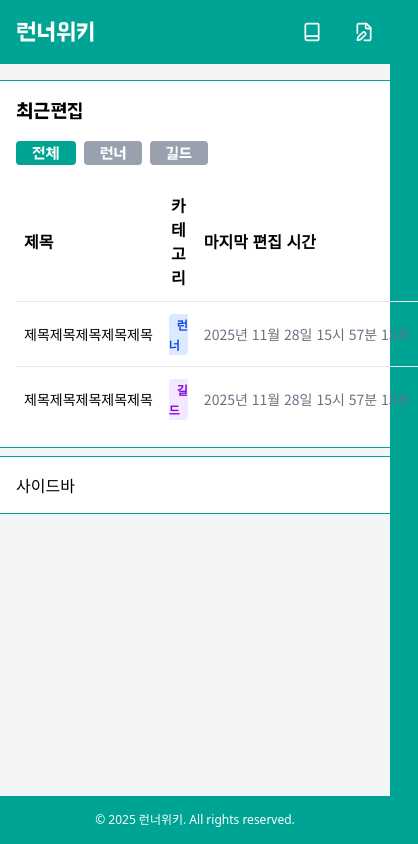
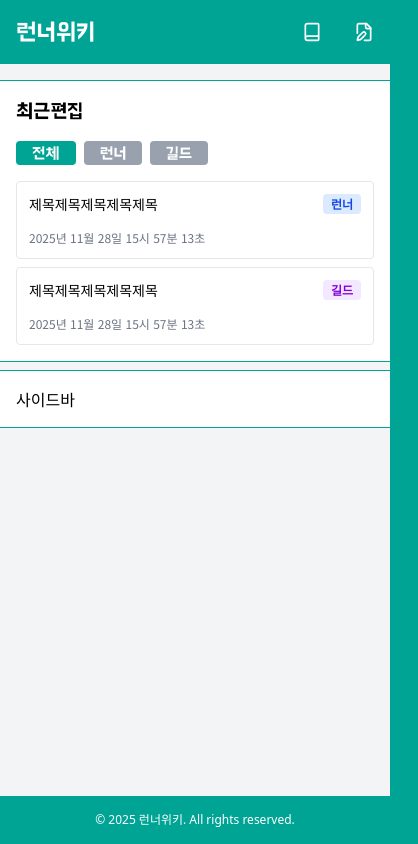
Before and after one commit to openmpy/runner-wiki, a Next.js app in the folder client/: page /document in a window 390 px wide. Shown: the whole page, 418 px wide, since content can reach past the window. Built offline with nearby package versions, Linux system fonts and the light colour scheme.

Commit message:
feat: 문서 페이지 테이블 레이아웃 개선 및 모바일 뷰 추가
- 데스크탑 뷰에서 테이블 헤더 및 셀 패딩을 조정하여 가독성 향상
- 모바일 뷰를 위한 카드 스타일 레이아웃 추가
- 각 항목에 대한 편집 시간 표시 형식 통일

```diff
--- a/client/app/document/page.tsx
+++ b/client/app/document/page.tsx
@@ -17,17 +17,18 @@ export default function DocumentPage() {
       </div>
 
       {/* 데스크탑 */}
+      <div className="hidden lg:block">
         <table className="min-w-full divide-y divide-gray-200">
           <thead>
             <tr className="font-bold">
-            <td className="px-2 py-3">제목</td>
-            <td className="px-2 py-3 w-1/6 text-center">카테고리</td>
-            <td className="px-2 py-3 w-1/3">마지막 편집 시간</td>
+              <td className="px-3 py-3">제목</td>
+              <td className="px-3 py-3 w-1/6 text-center">카테고리</td>
+              <td className="px-3 py-3 w-1/3">마지막 편집 시간</td>
             </tr>
           </thead>
           <tbody className="text-sm divide-y divide-gray-200">
             <tr className="hover:bg-gray-100 transition-colors">
-            <td className="px-2 py-3">
+              <td className="px-3 py-3">
                 <Link
                   href="/"
                   className="block hover:underline transition-colors text-sm whitespace-nowrap"
@@ -35,17 +36,17 @@ export default function DocumentPage() {
                   제목제목제목제목제목
                 </Link>
               </td>
-            <td className="px-2 py-3 text-center">
+              <td className="px-3 py-3 text-center">
                 <span className="rounded-sm bg-blue-100 text-blue-700 font-bold px-2 py-0.5 text-xs">
                   런너
                 </span>
               </td>
-            <td className="px-2 py-3 whitespace-nowrap text-gray-500 text-sm">
+              <td className="px-3 py-3 whitespace-nowrap text-gray-500 text-xs">
                 2025년 11월 28일 15시 57분 13초
               </td>
             </tr>
             <tr className="hover:bg-gray-100 transition-colors">
-            <td className="px-2 py-3 whitespace-nowrap">
+              <td className="px-3 py-3 whitespace-nowrap">
                 <Link
                   href="/"
                   className="block hover:underline transition-colors"
@@ -53,17 +54,56 @@ export default function DocumentPage() {
                   제목제목제목제목제목
                 </Link>
               </td>
-            <td className="px-2 py-3 text-center">
+              <td className="px-3 py-3 text-center">
                 <span className="rounded-sm bg-purple-100 text-purple-700 font-bold px-2 py-0.5 text-xs">
                   길드
                 </span>
               </td>
-            <td className="px-2 py-3 whitespace-nowrap text-gray-500 text-sm">
+              <td className="px-3 py-3 whitespace-nowrap text-gray-500 text-xs">
                 2025년 11월 28일 15시 57분 13초
               </td>
             </tr>
           </tbody>
         </table>
       </div>
+
+      {/* 모바일 */}
+      <div className="lg:hidden">
+        <div className="flex flex-col gap-2">
+          <div className="border border-gray-200 rounded-sm px-3 py-3 hover:bg-gray-100 transition-colors">
+            <div className="flex items-center justify-between mb-4">
+              <Link
+                href="/"
+                className="block hover:underline transition-colors text-sm"
+              >
+                제목제목제목제목제목
+              </Link>
+              <span className="rounded-sm bg-blue-100 text-blue-700 font-bold px-2 py-0.5 text-xs">
+                런너
+              </span>
+            </div>
+            <p className="text-gray-500 text-xs">
+              2025년 11월 28일 15시 57분 13초
+            </p>
+          </div>
+          <div className="border border-gray-200 rounded-sm px-3 py-3 hover:bg-gray-100 transition-colors">
+            <div className="flex items-center justify-between mb-4">
+              <Link
+                href="/"
+                className="block hover:underline transition-colors text-sm"
+              >
+                제목제목제목제목제목
+              </Link>
+              <span className="rounded-sm bg-purple-100 text-purple-700 font-bold px-2 py-0.5 text-xs">
+                길드
+              </span>
+            </div>
+            <p className="text-gray-500 text-xs">
+              2025년 11월 28일 15시 57분 13초
+            </p>
+          </div>
+        </div>
+      </div>
+    </div>
   );
 }
```
Lines whose indentation alone changed are shown as unchanged.
